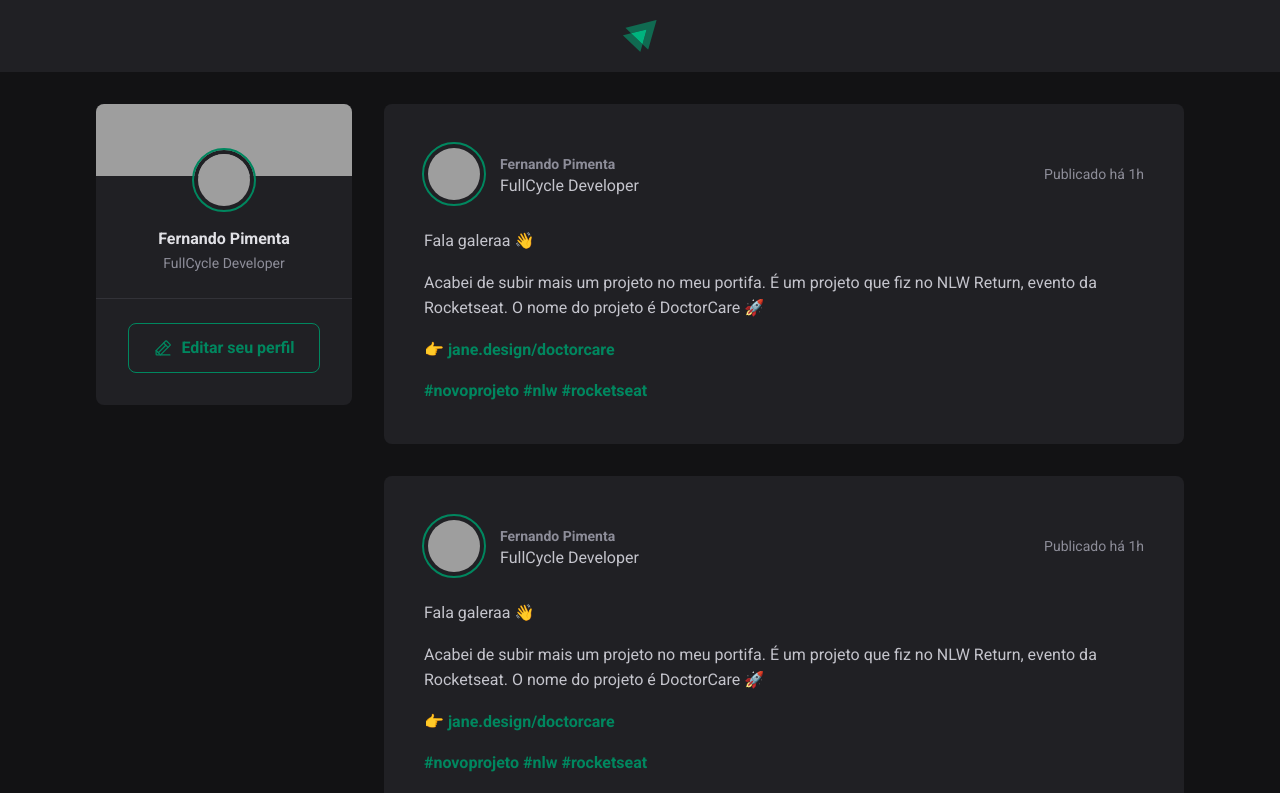
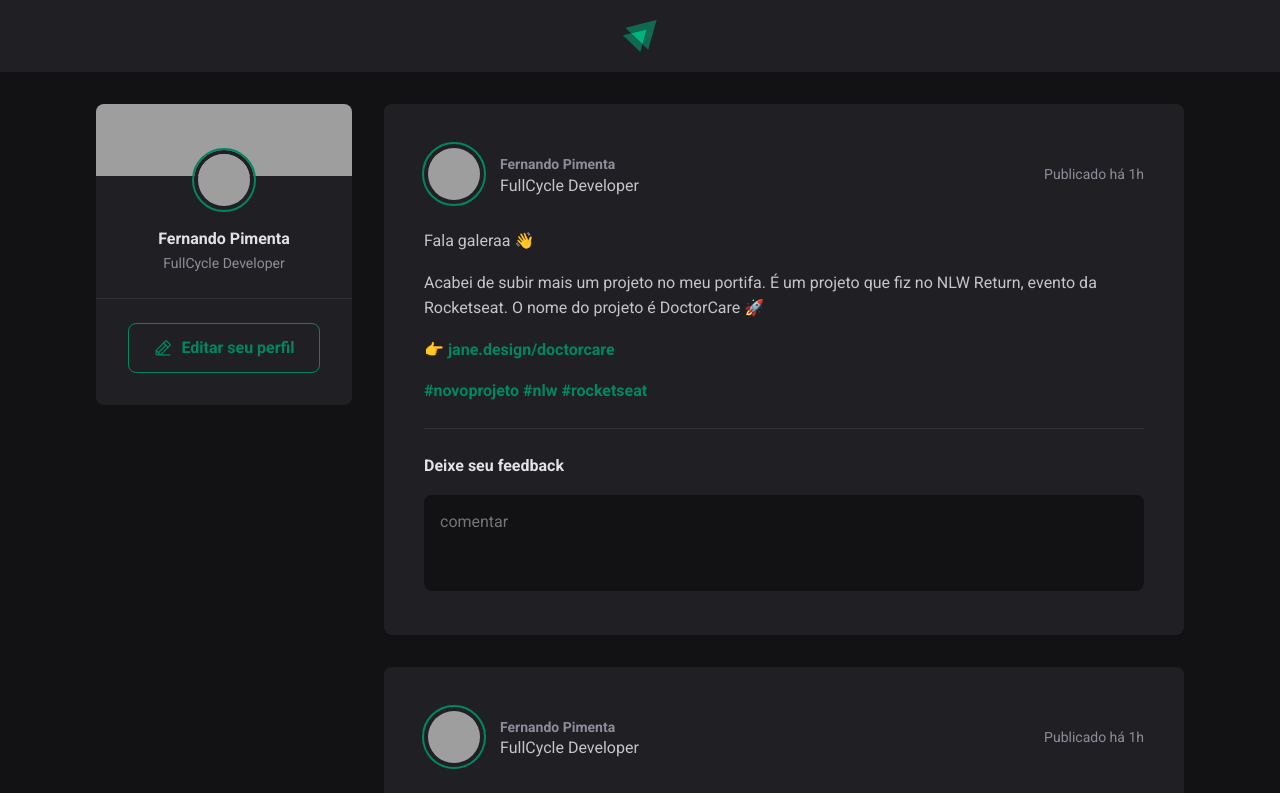
Before and after one commit to pimentafm/rocketseat-feed, a React (Vite) app: page / in a window 1280 px wide. Shown: the top 793 px of the page. Built offline with nearby package versions, Linux system fonts and the light colour scheme; grey boxes are pictures that could not be loaded.

Commit message:
Add textarea and button to publish comments

```diff
--- a/src/components/Post.jsx
+++ b/src/components/Post.jsx
@@ -25,6 +25,17 @@
                     <a href="">#rocketseat</a>
                 </p>
             </div>
+
+            <form className={styles.commentForm}>
+                <strong>Deixe seu feedback</strong>
+
+                <textarea placeholder="comentar" />
+
+                <footer>
+                    <button type="submit">Publicar</button>
+                </footer>
+
+            </form>
         </article>
     )
 }
--- a/src/components/Post.module.css
+++ b/src/components/Post.module.css
@@ -66,3 +66,54 @@
     color: var(--gray-400);
     line-height: 1.6;
 }
+
+.commentForm {
+    width: 100%;
+    margin-top: 1.5rem;
+    padding-top: 1.5rem;
+    border-top: 1px solid var(--gray-600);
+}
+
+.commentForm footer {
+    visibility: hidden;
+    max-height: 0;
+}
+
+.commentForm:focus-within footer {
+    visibility: visible;
+    max-height: none;
+}
+
+.commentForm > strong {
+    line-height: 1.6;
+    color: var(--gray-100);
+}
+
+.commentForm textarea {
+    width: 100%;
+    height: 6rem;
+    background: var(--gray-900);
+    border: 0;
+    resize: none;
+    padding: 1rem;
+    border-radius: 8px;
+    color: var(--gray-100);
+    line-height: 1.4;
+    margin-top: 1rem;
+}
+
+.commentForm button[type=submit] {
+    padding: 1rem 1.5rem;
+    margin-top: 1rem;
+    border-radius: 8px;
+    border: 0;
+    background: var(--green-500);
+    color: var(--white);
+    font-weight: bold;
+    cursor: pointer;
+    transition: background-color 0.1s;
+}
+
+.commentForm button[type=submit]:hover {
+    background: var(--green-300);
+}
--- a/src/global.css
+++ b/src/global.css
@@ -9,7 +9,13 @@
     --gray-900: #121214;
 
     --green-300: #00b37e;
-    --green-500: #00875f;}
+    --green-500: #00875f;
+}
+
+:focus {
+    outline: transparent;
+    box-shadow: 0 0 0 2px var(--green-500);
+}
 
 
 * {
```
